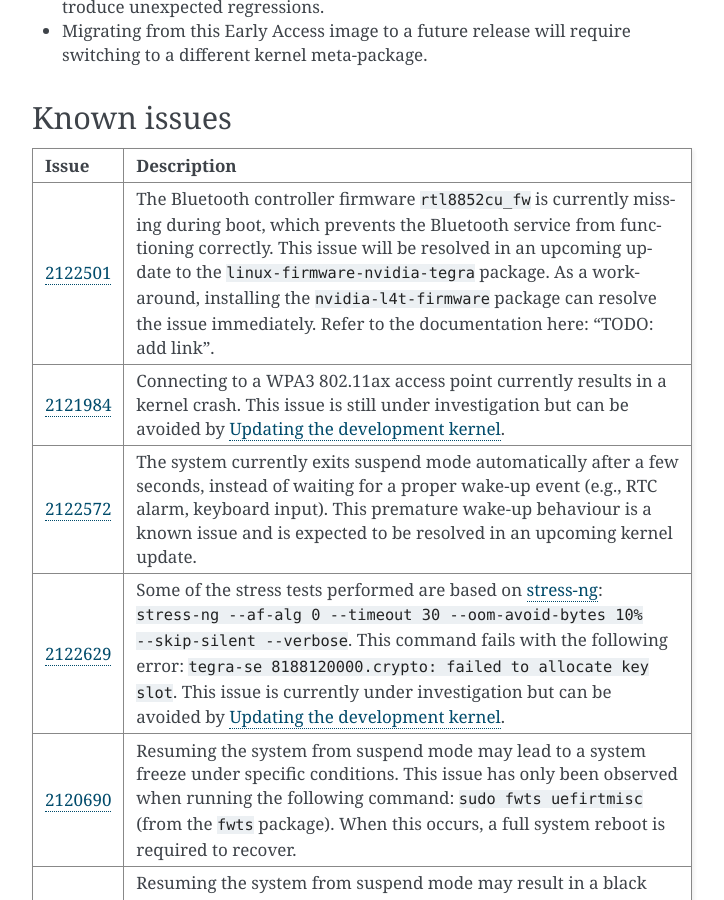
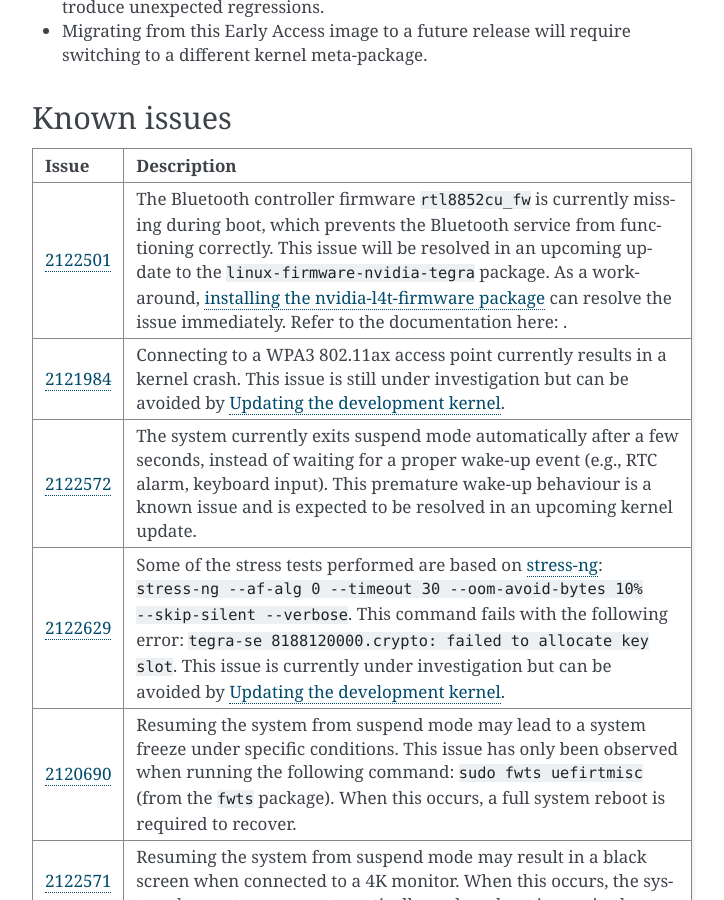
Before and after one commit to canonical/ubuntu-for-jetson, a Sphinx documentation site: the page built from docs/classic/release-note-noble-thor-ea.rst, in a window 1280 px wide and 900 px high, scrolled down 1033 px. Shown: the whole window, without its empty margins (388-1112 px from the left). Built offline with Sphinx 7.4.7, drawn with Linux system fonts in a browser that asks for light colours.

Commit message:
Add a cross link reference to the installation page for nvidia-l4t package install

```diff
--- a/docs/.custom_wordlist.txt
+++ b/docs/.custom_wordlist.txt
@@ -45,6 +45,7 @@ networkd
 NFS
 ng
 NVARGUS
+nvidia
 NX
 NXP
 orin
--- a/docs/classic/release-note-noble-thor-ea.rst
+++ b/docs/classic/release-note-noble-thor-ea.rst
@@ -54,7 +54,7 @@ Known issues
    * - Issue
      - Description
    * - `2122501 <https://bugs.launchpad.net/riverside/+bug/2122501>`_
-     - The Bluetooth controller firmware ``rtl8852cu_fw`` is currently missing during boot, which prevents the Bluetooth service from functioning correctly. This issue will be resolved in an upcoming update to the ``linux-firmware-nvidia-tegra`` package. As a workaround, installing the ``nvidia-l4t-firmware`` package can resolve the issue immediately. Refer to the documentation here: "TODO: add link".
+     - The Bluetooth controller firmware ``rtl8852cu_fw`` is currently missing during boot, which prevents the Bluetooth service from functioning correctly. This issue will be resolved in an upcoming update to the ``linux-firmware-nvidia-tegra`` package. As a workaround, :ref:`installing the nvidia-l4t-firmware package <classic/installation-noble:install nvidia proprietary software>` can resolve the issue immediately. Refer to the documentation here: .
    * - `2121984 <https://bugs.launchpad.net/riverside/+bug/2121984>`_
      - Connecting to a WPA3 802.11ax access point currently results in a kernel crash. This issue is still under investigation but can be avoided by `Updating the development kernel`_.
    * - `2122572 <https://bugs.launchpad.net/riverside/+bug/2122572>`_
```
